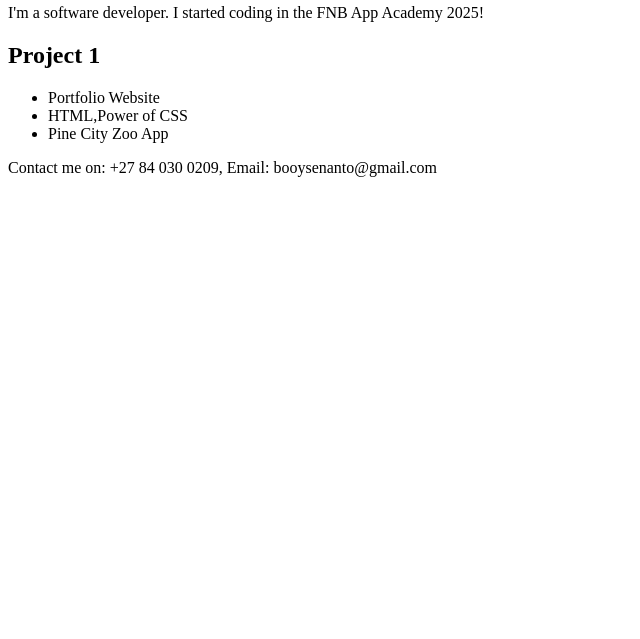
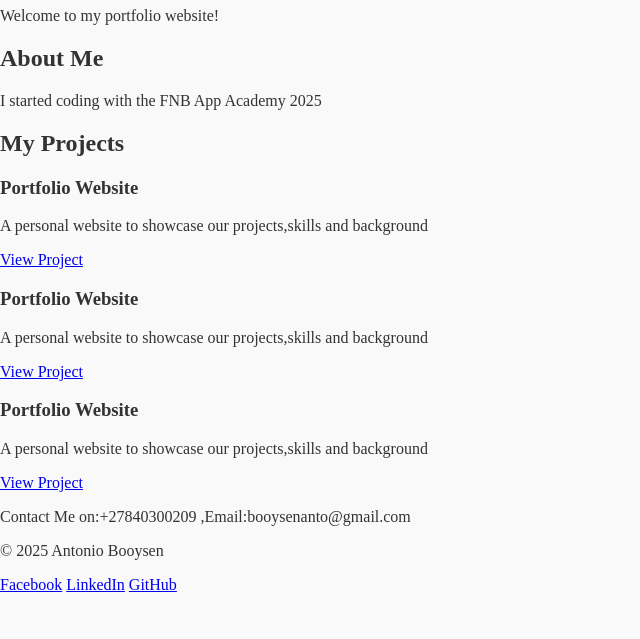
Before and after one commit to Tonytones86/AntonioBooysen-Portfolio, a plain HTML site: page Portfolio Website/index.html in a window 1280 px wide. Shown: the part 161-800 px from the top of the page, without its empty margins (0-640 px from the left). Drawn offline with Linux system fonts and the light colour scheme.

Commit message:
updates to Portfolio

```diff
--- a/Portfolio Website/index.html
+++ b/Portfolio Website/index.html
@@ -3,37 +3,76 @@
 <head>
     <meta charset="UTF-8">
     <meta name="viewport" content="width=device-width, initial-scale=1.0">
-    <title>Antonio Booysen - Portfolio</title>
-</head>
-<link rel="stylesheet" href="styling.css">
+    <title>Antonio Booysen Portfolio</title>
 
-<body>
-    <header>
-        <h1>Hello, I'm Antonio Booysen</h1>
+    <link rel="stylesheet" href="style.css"
+
+
+ </head>
+ <body>
+    <nav>
+        <ul>
+            <li><a href="#home">Home</a></li>
+             <li><a href="#projects">Projects</a></li>
+              <li><a href="#about me">About Me</a></li>
+               <li><a href="#contact">Contact</a></li>
+        </ul>
+    </nav>
+    <header id="top">
+        <h1>Hello,I'm Antonio Booysen</h1>
         <p>Welcome to my portfolio website!</p>
     </header>
 
-     <section class="about">
-        <h2>About me</h2>
-        <p>I'm a software developer. I started coding in the FNB App Academy 2025!</p>
-     </section>
+    <section class="about" id="about">
+        <h2>About Me</h2>
+        <p>I started coding with the FNB App Academy 2025</p>
 
-
-     <section class="projects">
-                <h2>Project 1</h2>
-                <ul>
-                    <li>Portfolio Website</li>
-                    <li>HTML,Power of CSS</li>
-                    <li>Pine City Zoo App</li>
-                </ul>
-
-     </section>
+    </section>
 
 
 
-     <footer>
-        <p>Contact me on: +27 84 030 0209, Email: booysenanto@gmail.com</p>
-     </footer>
+    <section class="projects" id="projects">
+        <h2>My Projects</h2>
+        <div class="project-list">
+            <div class="project-card">
+              <h3>Portfolio Website</h3>
+              <p>A personal website to showcase our projects,skills and background </p>
+            <a href=https://app.netlify.com/projects/antonioappsportfolio/overview"target="_blank>View Project</a>
+             </div>
+
+            <div class="project-card">
+           <h3>Portfolio Website</h3>
+            <p>A personal website to showcase our projects,skills and background </p>
+            <a href="#">View Project</a>
+            </div>
+
+            <div class="project-card">
+           <h3>Portfolio Website</h3>
+            <p>A personal website to showcase our projects,skills and background </p>
+            <a href="#" >View Project</a>
+             </div>
+        </div>
+
+
+    </section>
+
+    <footer>
+        <p>Contact Me on:+27840300209 ,Email:booysenanto@gmail.com</p>
+
+        <p>© 2025 Antonio Booysen</p>
+
+        <div class="social-links">
+            <a href="https://www.facebook.com/antonio.booysen.1/"
+                target="_blank">Facebook</a>
+            <a href="https://www.linkedin.com/in/antonio-booysen-1b0b4a1b8/"
+                target="_blank">LinkedIn</a>
+            <a href="https://github.com/Tonytones86/AntonioBooysen-Portfolio"
+                target="_blank">GitHub</a>
+
+
+    </footer>
+
+
 
 </body>
 </html>
--- a/Portfolio Website/style.css
+++ b/Portfolio Website/style.css
@@ -0,0 +1,19 @@
+body{
+    font-family: 'Segoe UI''Lucida Sans', 'Lucida Sans Regular', 'Lucida Grande', 'Lucida Sans Unicode', Geneva, Verdana, sans-serif;
+    background: #f9f9f9;
+    color: #333;
+    margin: 0;
+    padding: 0;
+}
+
+.header{
+    background: #007bff;
+    color: #fff;
+    padding: 20px;
+    text-align: center;
+}
+
+section{
+    padding: 10px auto;
+
+}
```
Also changed, not shown: index.html (deleted, +0 -78 lines).
